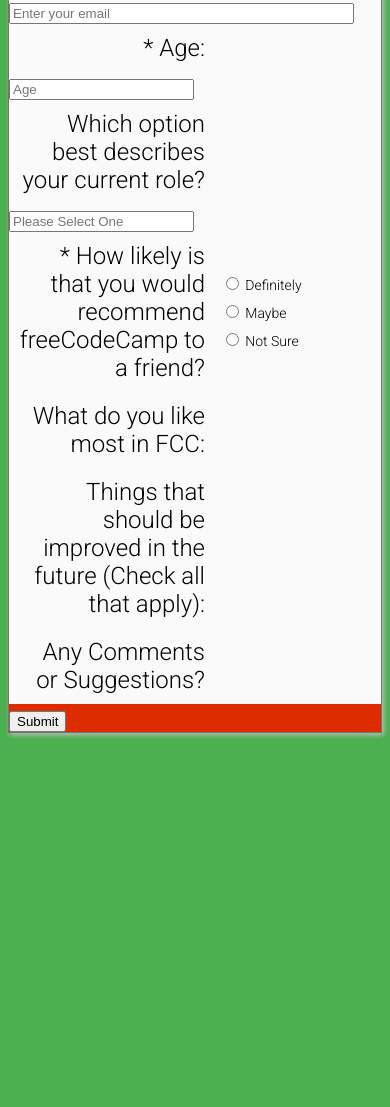
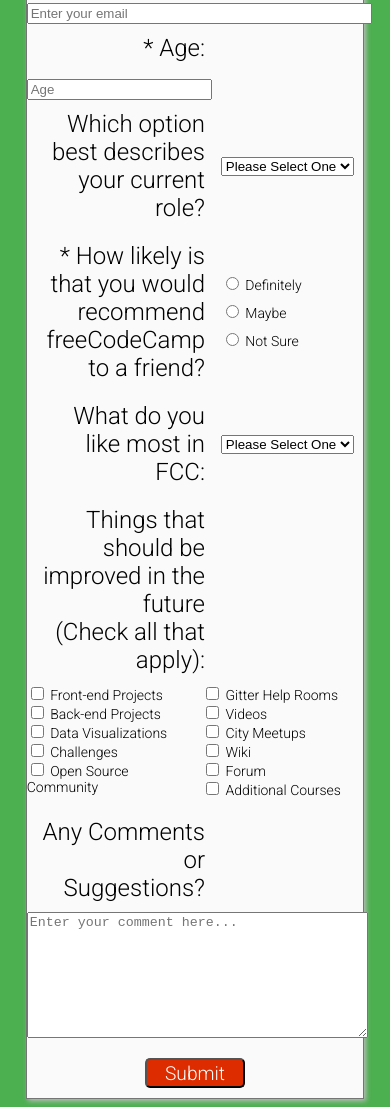
Before and after one commit to shay-meredith/Survey-Form, a plain HTML site: page index.html in a window 390 px wide. Shown: the part 336-1443 px from the top of the page. Before the commit the page ends 1077 px from the top, so only its background shows below. Drawn offline with Linux system fonts and the light colour scheme.

Commit message:
Add files via upload
Complete for desktop display, not very responsive or mobile friendly.

```diff
--- a/index.html
+++ b/index.html
@@ -14,14 +14,15 @@
                     <div class="survey-question">* Name:</div> <input type="text" name="name" placeholder="Enter your name" size="40" autofocus required>
                     <div class="survey-question">* Email:</div> <input type="email" name="email" placeholder="Enter your email" size="40" autofocus required>
                     <div class="survey-question">* Age:</div> <input type="number" name="age" placeholder="Age" size="10" maxlength="3" autofocus required>
-                    <div class="survey-question">Which option best describes your current role?</div> <input list="role" name="role" placeholder="Please Select One">
-                        <datalist id="role">
-                            <option value="Student">
-                            <option value="Full Time Job">
-                            <option value="Full Time Learner">
-                            <option value="Prefer Not To Say">
-                            <option value="Other">
-                        </datalist>
+                    <div class="survey-question">Which option best describes your current role?</div>
+                        <select id="option">
+                            <option value="Please Select One" selected="true" disabled>Please Select One</option>
+                            <option value="Student">Student</option>
+                            <option value="Full Time Job">Full Time Job</option>
+                            <option value="Full Time Learner">Full Time Learner</option>
+                            <option value="Prefer Not To Say">Prefer Not To Say</option>
+                            <option value="Other">Other</option>
+                            </select>
                     <div class="survey-question">* How likely is that you would recommend freeCodeCamp to a friend?</div>
                         <div id="radio-group">
                             <label class="radio"><input type="radio" name="recommend" value="definitely"> Definitely</label>
@@ -29,9 +30,63 @@
                             <label class="radio"><input type="radio" name="recommend" value="not-sure"> Not Sure</label>
                         </div>
                     <div class="survey-question">What do you like most in FCC:</div>
-                    <div class="survey-question">Things that should be improved in the future (Check all that apply):</div>
+                    <select id="option">
+                        <option value="Please Select One" selected="true" disabled>Please Select One</option>
+                        <option value="Challenges">Challenges</option>
+                        <option value="Projects">Projects</option>
+                        <option value="Community">Community</option>
+                        <option value="Open Source">Open Source</option>
+                        </select>
+                    <div class="survey-question">Things that should be improved in the future <br> (Check all that apply):</div>
+                    <div id="checkboxContainer">
+                        <div>
+                            <input type="checkbox" id="frontendProjects" name="Improvements" value="frontendProjects">
+                            <label for="frontendProjects">Front-end Projects</label>
+                        </div>
+                        <div>
+                            <input type="checkbox" id="backendProjects" name="Improvements" value="backendProjects">
+                            <label for="backendProjects">Back-end Projects</label>
+                        </div>
+                        <div>
+                            <input type="checkbox" id="dataVisualizations" name="Improvements" value="dataVisualizations">
+                            <label for="dataVisualizations">Data Visualizations</label>
+                        </div>
+                        <div>
+                            <input type="checkbox" id="Challenges" name="Improvements" value="Challenges">
+                            <label for="Challenges">Challenges</label>
+                        </div>
+                        <div>
+                            <input type="checkbox" id="openSourceCommunity" name="Improvements" value="openSourceCommunity">
+                            <label for="openSourceCommunity">Open Source Community</label>
+                        </div>
+                        <div>
+                            <input type="checkbox" id="gitterHelp" name="Improvements" value="gitterHelp">
+                            <label for="gitterHelp">Gitter Help Rooms</label>
+                        </div>
+                        <div>
+                            <input type="checkbox" id="Videos" name="Improvements" value="Videos">
+                            <label for="Videos">Videos</label>
+                        </div>
+                        <div>
+                            <input type="checkbox" id="cityMeetups" name="Improvements" value="cityMeetups">
+                            <label for="cityMeetups">City Meetups</label>
+                        </div>
+                        <div>
+                            <input type="checkbox" id="Wiki" name="Improvements" value="Wiki">
+                            <label for="Wiki">Wiki</label>
+                        </div>
+                        <div>
+                            <input type="checkbox" id="Forum" name="Improvements" value="Forum">
+                            <label for="Forum">Forum</label>
+                        </div>
+                        <div>
+                            <input type="checkbox" id="additionalCourses" name="Improvements" value="additionalCourses">
+                            <label for="additionalCourses">Additional Courses</label>
+                        </div>
+                    </div>
                     <div class="survey-question">Any Comments or Suggestions?</div>
-                    <div id="button"><input type="submit" value="Submit"></div>
+                    <textarea name="comments" rows="8" cols="40" placeholder="Enter your comment here..."></textarea>
+                    <input type="submit" value="Submit" id="button"></div>
                 </form>
             </body>
             <footer>
--- a/style.css
+++ b/style.css
@@ -5,6 +5,7 @@ body {
     font-weight: 300;
 }
 h1 {
+    color: white;
     font-size: 2em;
     font-weight: 400;
     text-align: center;
@@ -15,6 +16,7 @@ form {
     box-shadow: 2px 2px 5px #bdbdbd;
     display: block;
     margin: auto;
+    max-width: 90%;
 }
 #survey-title {
     text-align: center;
@@ -42,9 +44,33 @@ form {
     vertical-align: middle;
     width: 40%;
 }
-
+#option {
+    display: inline-block;
+    vertical-align: middle;
+}
+#checkboxContainer {
+    columns: 100px 2;
+    display: inline-block;
+    vertical-align: middle;
+    font-size: 14px;
+    margin: 0px 0px 10px 0px;
+}
+textarea {
+    display: inline-block;
+    vertical-align: middle;
+    margin: 0px 0px 10px 0px;
+}
 #button {
     background-color: #dd2c00;
+    border-radius: 5px;
+    color: white;
     display: block;
-    margin: auto;
+    font-family: "Roboto", sans-serif;
+    font-size: .8em;
+    font-weight: 300;
+    height: 30px;
+    line-height: 5px;
+    margin: 10px auto;
+    padding: 5px 5px;
+    width: 100px;
 }
```
